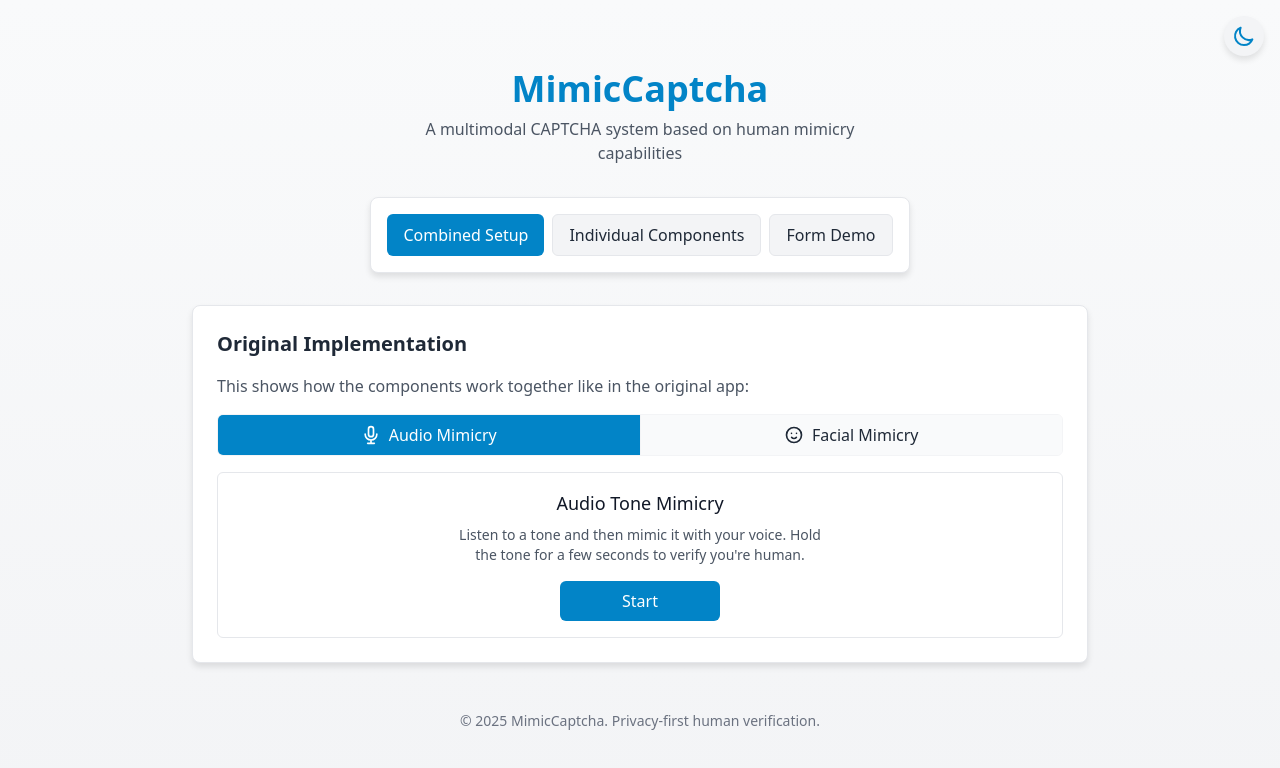
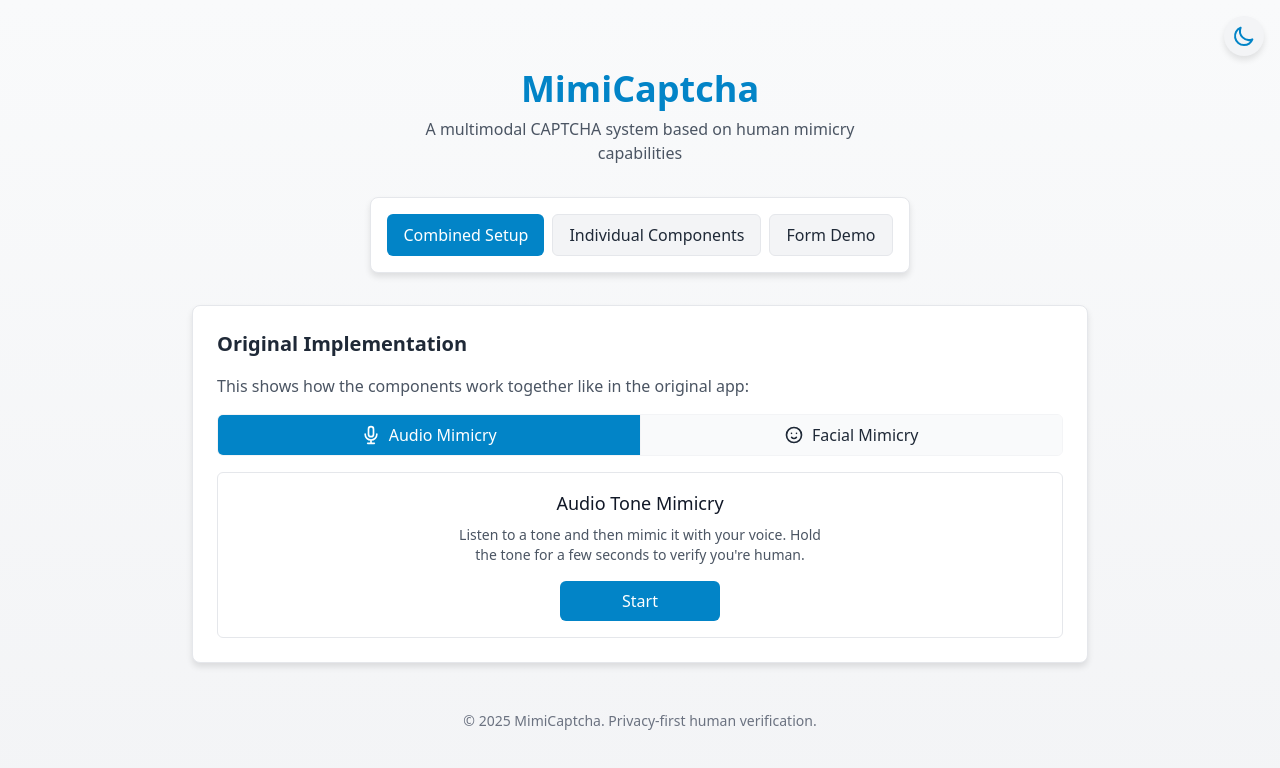
Before and after one commit to cs0320-s25/term-project-aj-harper-eric-chris, a React (Vite) app: page / in a window 1280 px wide. Shown: the top 768 px of the page. Built offline with nearby package versions, Linux system fonts and the light colour scheme.

Commit message:
chore: rename files and references to align with name of project

```diff
--- a/index.html
+++ b/index.html
@@ -4,7 +4,7 @@
     <meta charset="UTF-8" />
     <meta name="viewport" content="width=device-width, initial-scale=1.0" />
     <link rel="icon" type="image/svg+xml" href="/logo.svg" />
-    <title>MimicCaptcha</title>
+    <title>MimiCaptcha</title>
   </head>
   <body>
     <div id="root"></div>
--- a/scripts/postinstall.cjs
+++ b/scripts/postinstall.cjs
@@ -87,7 +87,7 @@ function copyDirectory(source, destination) {
  * Main installation process
  */
 function startInstallation() {
-  console.log("\n🤖 MimicCaptcha - Post-installation Setup 🤖\n");
+  console.log("\n🤖 MimiCaptcha - Post-installation Setup 🤖\n");
   console.log(
     "The facial recognition captcha requires model files to work properly."
   );
--- a/src/App.tsx
+++ b/src/App.tsx
@@ -110,7 +110,7 @@ const App: React.FC = () => {
     <div className="min-h-screen flex flex-col items-center justify-center p-6 bg-gradient-to-b from-gray-50 to-gray-100 dark:from-dark-100 dark:to-dark-200 text-gray-900 dark:text-dark-900">
       <header className="mb-8 text-center">
         <h1 className="text-4xl font-bold mb-2 text-primary-600 dark:text-primary-400">
-          MimicCaptcha
+          MimiCaptcha
         </h1>
         <p className="text-gray-600 dark:text-dark-700 max-w-md">
           A multimodal CAPTCHA system based on human mimicry capabilities
@@ -790,7 +790,7 @@ const App: React.FC = () => {
 
       <footer className="mt-12 text-center text-gray-500 dark:text-dark-600 text-sm">
         <p>
-          © {new Date().getFullYear()} MimicCaptcha. Privacy-first human
+          © {new Date().getFullYear()} MimiCaptcha. Privacy-first human
           verification.
         </p>
       </footer>
--- a/src/components/MimicCaptcha.tsx
+++ b/src/components/MimiCaptcha.tsx
@@ -4,9 +4,9 @@ import { ExpressionSequence } from "./facial-captcha/facial-captcha";
 import { ErrorBoundary } from "react-error-boundary";
 
 /**
- * MimicCaptcha component props
+ * MimiCaptcha component props
  */
-export interface MimicCaptchaProps {
+export interface MimiCaptchaProps {
   /**
    * Function to call when captcha is successfully completed
    */
@@ -82,9 +82,9 @@ export interface MimicCaptchaProps {
 }
 
 /**
- * Default props for the MimicCaptcha component
+ * Default props for the MimiCaptcha component
  */
-const defaultProps: Partial<MimicCaptchaProps> = {
+const defaultProps: Partial<MimiCaptchaProps> = {
   defaultType: "audio",
   showTypeSwitcher: true,
   maxAttempts: 3,
@@ -98,10 +98,10 @@ const defaultProps: Partial<MimicCaptchaProps> = {
 };
 
 /**
- * MimicCaptcha - Main component that allows users to verify they are human
+ * MimiCaptcha - Main component that allows users to verify they are human
  * through audio tone matching or facial expression matching
  */
-export function MimicCaptcha(props: MimicCaptchaProps) {
+export function MimiCaptcha(props: MimiCaptchaProps) {
   // Merge default props with user props
   const {
     onSuccess,
@@ -367,4 +367,4 @@ export function MimicCaptcha(props: MimicCaptchaProps) {
   );
 }
 
-export default MimicCaptcha;
+export default MimiCaptcha;
--- a/tsconfig.json
+++ b/tsconfig.json
@@ -26,7 +26,7 @@
   "include": [
     "src/components/audio-captcha/**/*.tsx",
     "src/components/facial-captcha/**/*.tsx",
-    "src/components/MimicCaptcha.tsx",
+    "src/components/MimiCaptcha.tsx",
     "src/index.ts",
     "src/lib/**/*.ts",
     "src/lib/**/*.tsx"
```
Also changed, not shown: src/index.ts (+4 -4 lines), test-page.html (+6 -6 lines), 1 other file (tests, documents, lock files or other folders).
